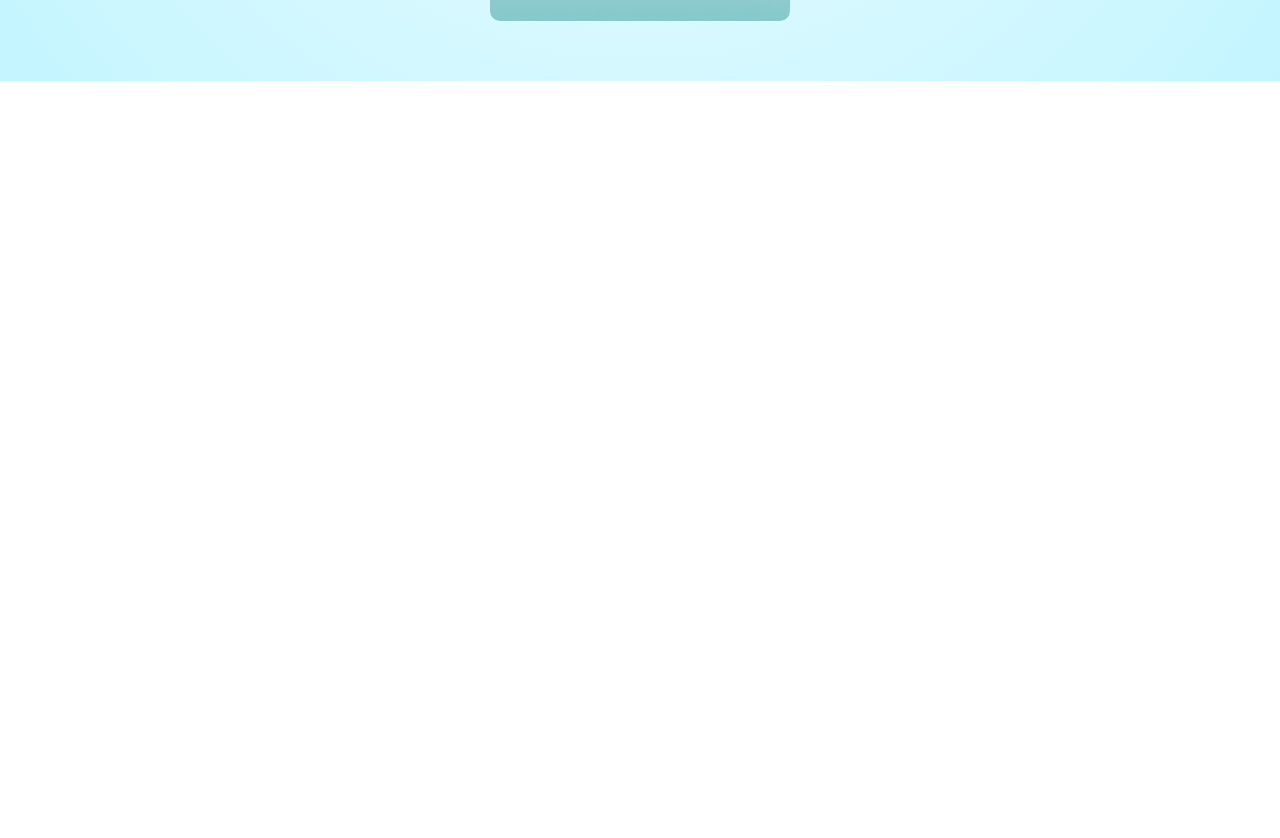
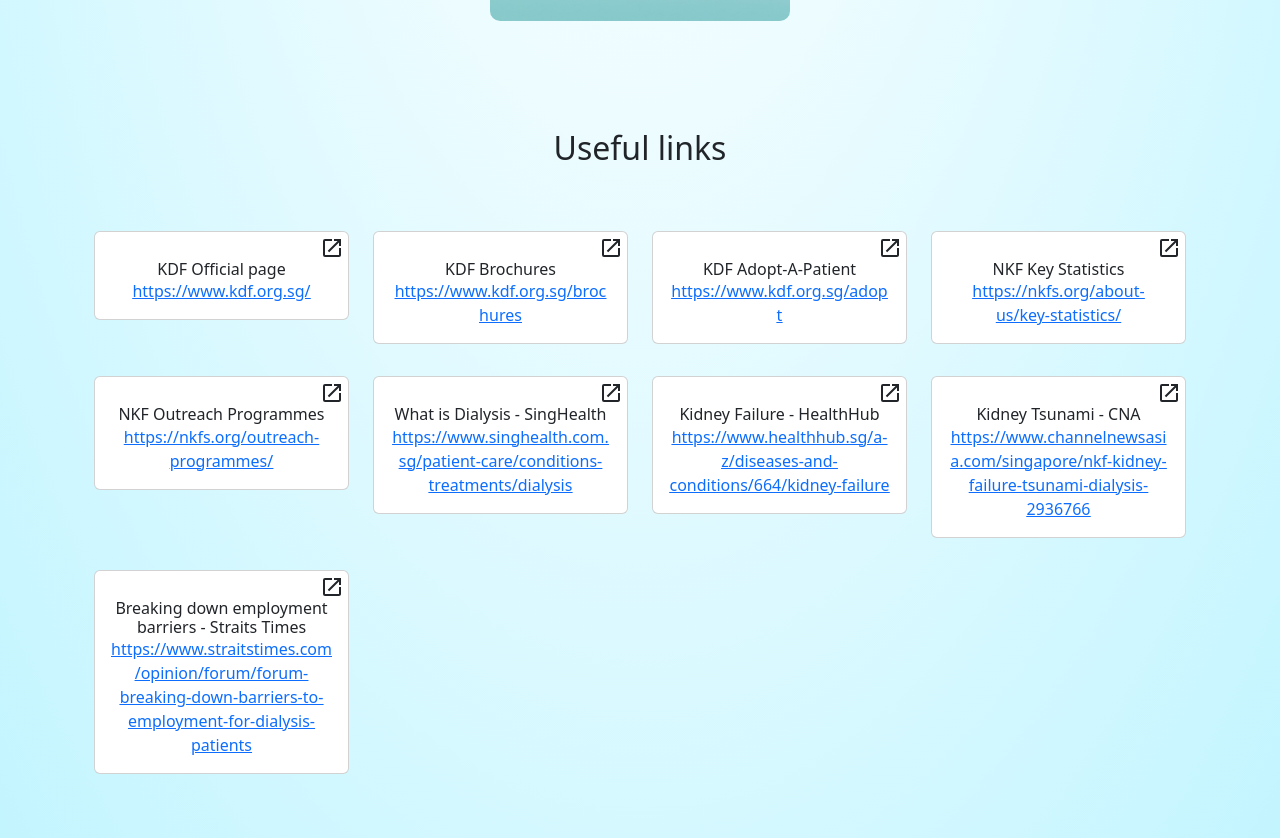
Before and after one commit to hansstanley/kidney-works, a React (Create React App) app: page / in a window 1280 px wide. Shown: the part 1745-2583 px from the top of the page. Before the commit the page ends 1826 px from the top, so only its background shows below. Built offline with nearby package versions, Linux system fonts and the light colour scheme; no server answers; the database is empty.

Commit message:
Add useful links to HomePage

```diff
--- /dev/null
+++ b/src/pages/HomePage/HomeLinks.tsx
@@ -0,0 +1,68 @@
+import { Card, Col, Container, Row } from 'react-bootstrap';
+import { Link } from 'react-router-dom';
+import Page from '../../components/Page';
+import { MdLaunch } from 'react-icons/md';
+
+const links = [
+  { title: 'KDF Official page', url: 'https://www.kdf.org.sg/' },
+  { title: 'KDF Brochures', url: 'https://www.kdf.org.sg/brochures' },
+  { title: 'KDF Adopt-A-Patient', url: 'https://www.kdf.org.sg/adopt' },
+  {
+    title: 'NKF Key Statistics',
+    url: 'https://nkfs.org/about-us/key-statistics/',
+  },
+  {
+    title: 'NKF Outreach Programmes',
+    url: 'https://nkfs.org/outreach-programmes/',
+  },
+  {
+    title: 'What is Dialysis - SingHealth',
+    url: 'https://www.singhealth.com.sg/patient-care/conditions-treatments/dialysis',
+  },
+  {
+    title: 'Kidney Failure - HealthHub',
+    url: 'https://www.healthhub.sg/a-z/diseases-and-conditions/664/kidney-failure',
+  },
+  {
+    title: 'Kidney Tsunami - CNA',
+    url: 'https://www.channelnewsasia.com/singapore/nkf-kidney-failure-tsunami-dialysis-2936766',
+  },
+  {
+    title: 'Breaking down employment barriers - Straits Times',
+    url: 'https://www.straitstimes.com/opinion/forum/forum-breaking-down-barriers-to-employment-for-dialysis-patients',
+  },
+];
+
+export default function HomeLinks() {
+  return (
+    <Page.Body noCard>
+      <Container className="text-center">
+        <h2 className="my-5">Useful links</h2>
+        <Row>
+          {links.map((link, i) => (
+            <Col key={i} sm={6} md={3} className="my-3">
+              <Card>
+                <MdLaunch
+                  size={24}
+                  className="position-absolute"
+                  style={{ top: 4, right: 4 }}
+                />
+                <Card.Body className="mt-3">
+                  <Card.Subtitle>{link.title}</Card.Subtitle>
+                  <Card.Link title={link.title}>
+                    <Link
+                      to={link.url}
+                      target="_blank"
+                      rel="noopener noreferrer">
+                      {link.url}
+                    </Link>
+                  </Card.Link>
+                </Card.Body>
+              </Card>
+            </Col>
+          ))}
+        </Row>
+      </Container>
+    </Page.Body>
+  );
+}
--- a/src/pages/HomePage/HomePage.tsx
+++ b/src/pages/HomePage/HomePage.tsx
@@ -11,6 +11,7 @@ import { animated, useSpring } from '@react-spring/web';
 import HomeFeature from './HomeFeature';
 import ImageSlider from '../../components/ImageSlider';
 import { SliderData } from '../../components/SliderData';
+import HomeLinks from './HomeLinks';
 
 const AnimatedButton = animated(Button);
 
@@ -79,6 +80,7 @@ export default function HomePage() {
         </div>
         <HomeFeature />
         <ImageSlider />
+        <HomeLinks />
       </Page>
       <animated.div
         className="bg-primary position-fixed top-50 start-50 translate-middle"
```
